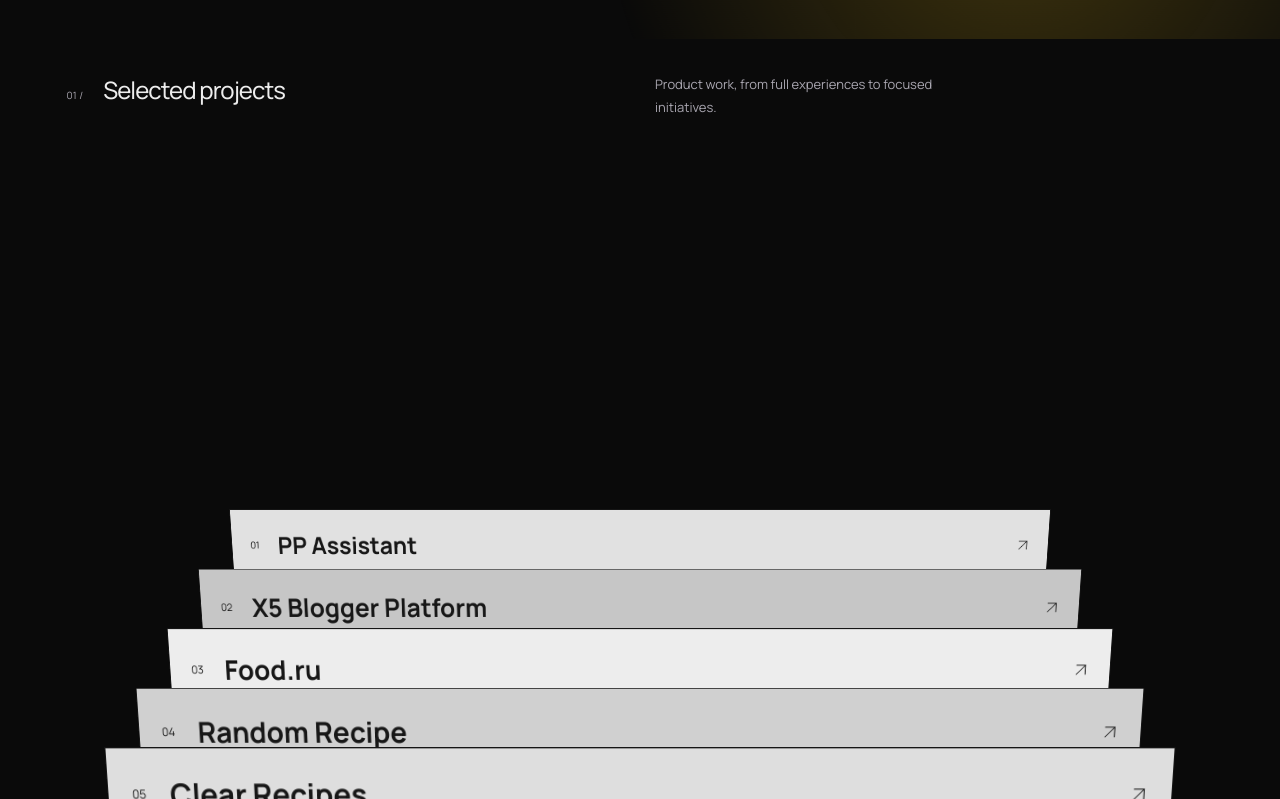
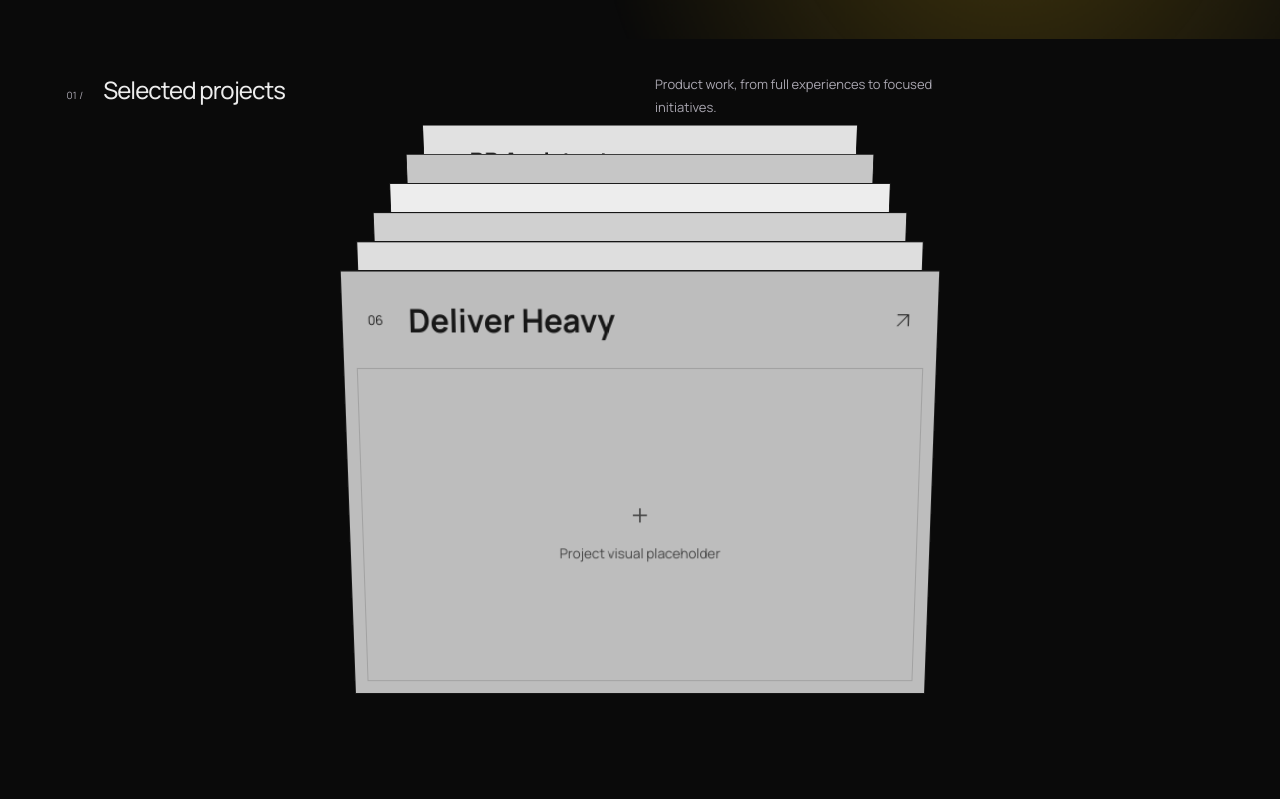
Before and after one commit to o-ants/portfolio-website, a React (Vite) app: page / in a window 1280 px wide. Shown: the part 761-1560 px from the top of the page. Built offline with nearby package versions, Linux system fonts and the light colour scheme.

Commit message:
Revert "Expand the front project card across the gallery width"

```diff
--- a/src/SelectedWork.tsx
+++ b/src/SelectedWork.tsx
@@ -34,13 +34,11 @@ export default function SelectedWork({ language, onOpen }: Props) {
             const depth = selectedProjects.length - 1 - index
             const isSelected = active === index
             const isInFront = active !== null && index > active
-            const isBehind = active !== null && index < active
             const style = {
-              '--card-lift': depth * -0.076 - (isSelected ? 0.14 : isBehind ? 0.22 : 0),
-              '--card-scale': 1 - depth * 0.055 + (isSelected ? 0.045 : 0),
-              '--card-tilt': isInFront ? '-69deg' : isSelected ? '-4deg' : isBehind ? '43deg' : '-9deg',
-              '--card-height': depth === 0 && !isSelected ? 'var(--front-height)' : 'var(--full-height)',
-              zIndex: isSelected ? selectedProjects.length : index,
+              '--card-lift': depth * -0.092,
+              '--card-scale': 1 - depth * 0.055,
+              '--card-tilt': isInFront ? '-80deg' : isSelected ? '-37deg' : '-9deg',
+              zIndex: index,
             } as CSSProperties
 
             return (
--- a/src/style.css
+++ b/src/style.css
@@ -24,9 +24,7 @@
 }
 
 .project-stack-track {
-  --card-width: 94cqw;
-  --full-height: clamp(180px, 49svh, 510px);
-  --front-height: calc(var(--full-height) / 2);
+  --card-width: min(94cqw, 570px, 74svh);
   margin-top: 26px;
 }
 
@@ -36,7 +34,7 @@
   justify-items: center;
   align-items: end;
   overflow-x: clip;
-  min-height: calc(var(--full-height) + 0.63 * var(--card-width));
+  min-height: min(104cqw, 630px, 82svh);
   margin: 0;
   padding: 0 0 clamp(20px, 7vw, 82px);
   list-style: none;
@@ -46,10 +44,10 @@
   --card-tone: #e1e1e1;
   grid-area: 1 / 1;
   width: var(--card-width);
-  height: var(--card-height);
+  aspect-ratio: 7 / 5;
   transform-origin: center bottom;
   transform: translateY(calc(var(--card-width) * var(--card-lift))) scale(var(--card-scale)) perspective(1250px) rotateX(var(--card-tilt));
-  transition: transform 420ms cubic-bezier(.2, .75, .25, 1), height 420ms cubic-bezier(.2, .75, .25, 1);
+  transition: transform 420ms cubic-bezier(.2, .75, .25, 1);
 }
 
 .project-stack li:nth-child(2) { --card-tone: #c6c6c6; }
@@ -116,7 +114,6 @@
   }
   .project-stack li {
     grid-area: auto;
-    height: var(--full-height);
     transform: none !important;
   }
 }
```
